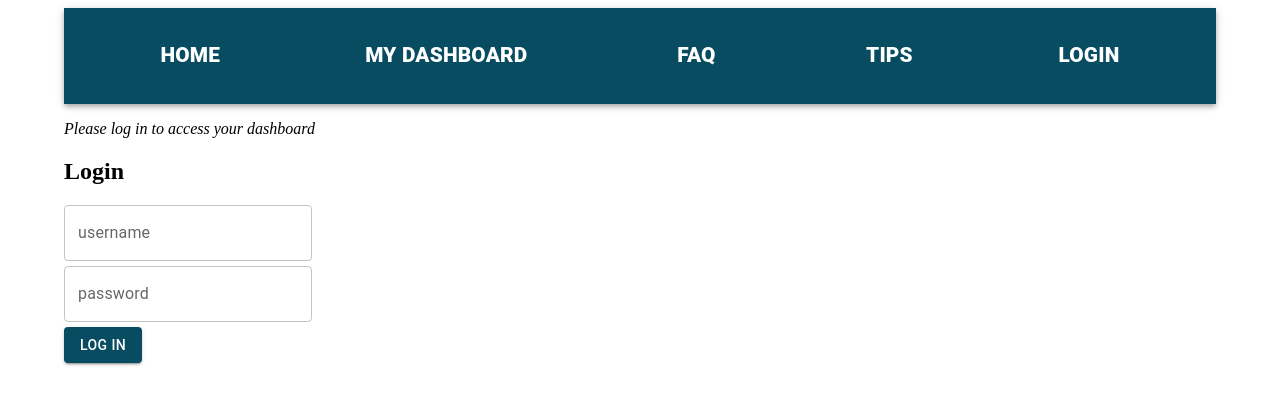
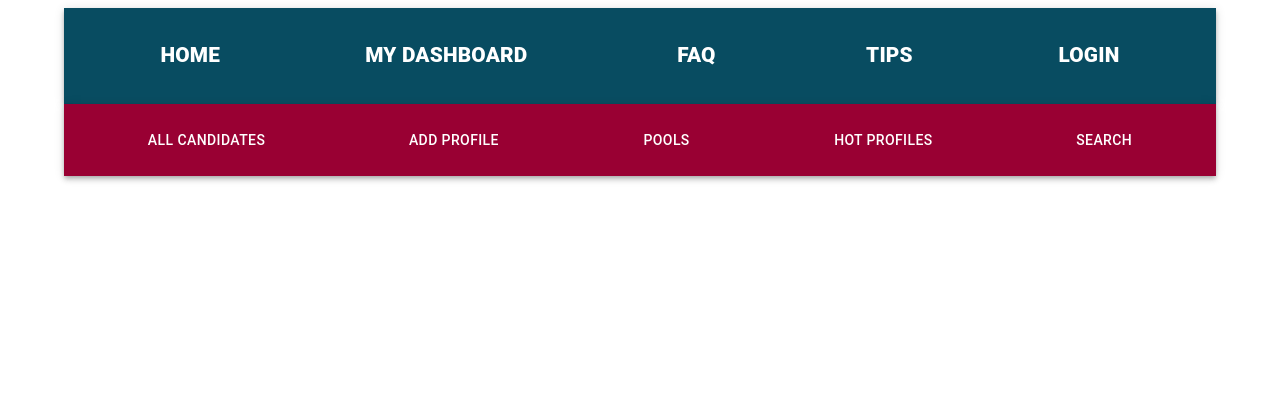
Before and after one commit to MateuszKuruc/ATS-recruitment-app, a React (Create React App) app in the folder ats-frontend/: page /dashboard in a window 1280 px wide. Shown: the top 404 px of the page. Built offline with nearby package versions, Linux system fonts and the light colour scheme.

Commit message:
add dashboard component with additional toolbar for candidates details

```diff
--- a/ats-frontend/package.json
+++ b/ats-frontend/package.json
@@ -10,6 +10,7 @@
     "@testing-library/jest-dom": "^5.17.0",
     "@testing-library/react": "^13.4.0",
     "@testing-library/user-event": "^13.5.0",
+    "axios": "^1.5.1",
     "react": "^18.2.0",
     "react-dom": "^18.2.0",
     "react-redux": "^8.1.2",
--- a/ats-frontend/src/App.js
+++ b/ats-frontend/src/App.js
@@ -2,6 +2,7 @@ import LoginForm from "./components/LoginForm";
 import InfoTab from "./components/InfoTab";
 import TipsTab from "./components/TipsTab";
 import HomePage from "./components/HomePage";
+import Dashboard from "./components/Dashboard";
 
 import { useState } from "react";
 import { useSelector, useDispatch } from "react-redux";
@@ -27,17 +28,17 @@ const websiteTheme = createTheme({
       main: "#084c61",
     },
     secondary: {
-      main: "#FCA311",
+      main: "#990033",
     },
   },
 });
 
-const StyledAppBar = styled(AppBar)`
+export const StyledAppBar = styled(AppBar)`
   padding: 1rem;
   margin: 0rem;
 `;
 
-const StyledToolBar = styled(Toolbar)`
+export const StyledToolBar = styled(Toolbar)`
   display: flex;
   gap: 2rem;
   justify-content: space-around;
@@ -56,6 +57,8 @@ const StyledTypography = styled(Typography)`
 `;
 
 function App() {
+  const secondaryColor = websiteTheme.palette.secondary.main;
+
   const dispatch = useDispatch();
   const login = useSelector((state) => state.login);
 
@@ -90,13 +93,15 @@ function App() {
           <Route
             path="/dashboard"
             element={
-              login === null && (
+              login !== null ? (
                 <div>
                   <p>
                     <i>Please log in to access your dashboard</i>
                   </p>
                   <LoginForm />
                 </div>
+              ) : (
+                login === null && <Dashboard secondaryColor={secondaryColor} />
               )
             }
           />
--- /dev/null
+++ b/ats-frontend/src/components/Dashboard.js
@@ -0,0 +1,26 @@
+import { StyledAppBar } from "../App";
+import { StyledToolBar } from "../App";
+import { Button } from "@mui/material";
+import InputBase from "@mui/material";
+
+const Dashboard = ({ secondaryColor }) => {
+  return (
+    <div>
+      <StyledAppBar
+        position="static"
+        style={{ backgroundColor: secondaryColor, padding: 4 }}
+      >
+        <StyledToolBar>
+            <Button color="inherit">All candidates</Button>
+            <Button color="inherit">Add profile</Button>
+            <Button color="inherit">Pools</Button>
+            <Button color="inherit">Hot profiles</Button>
+            <Button color="inherit">Search</Button>
+        </StyledToolBar>
+
+      </StyledAppBar>
+    </div>
+  );
+};
+
+export default Dashboard;
```
Also changed, not shown: 1 other file (tests, documents, lock files or other folders).
